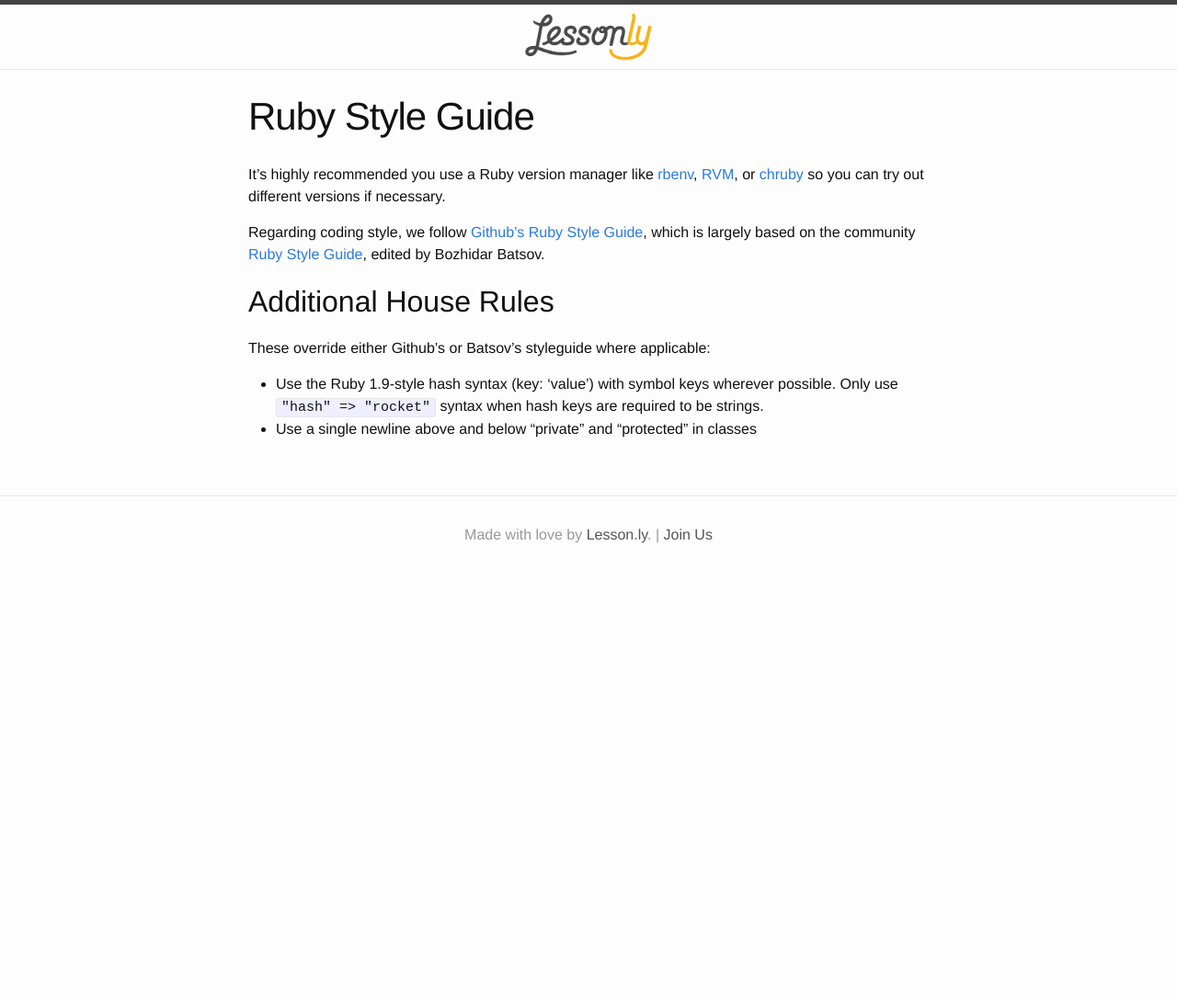
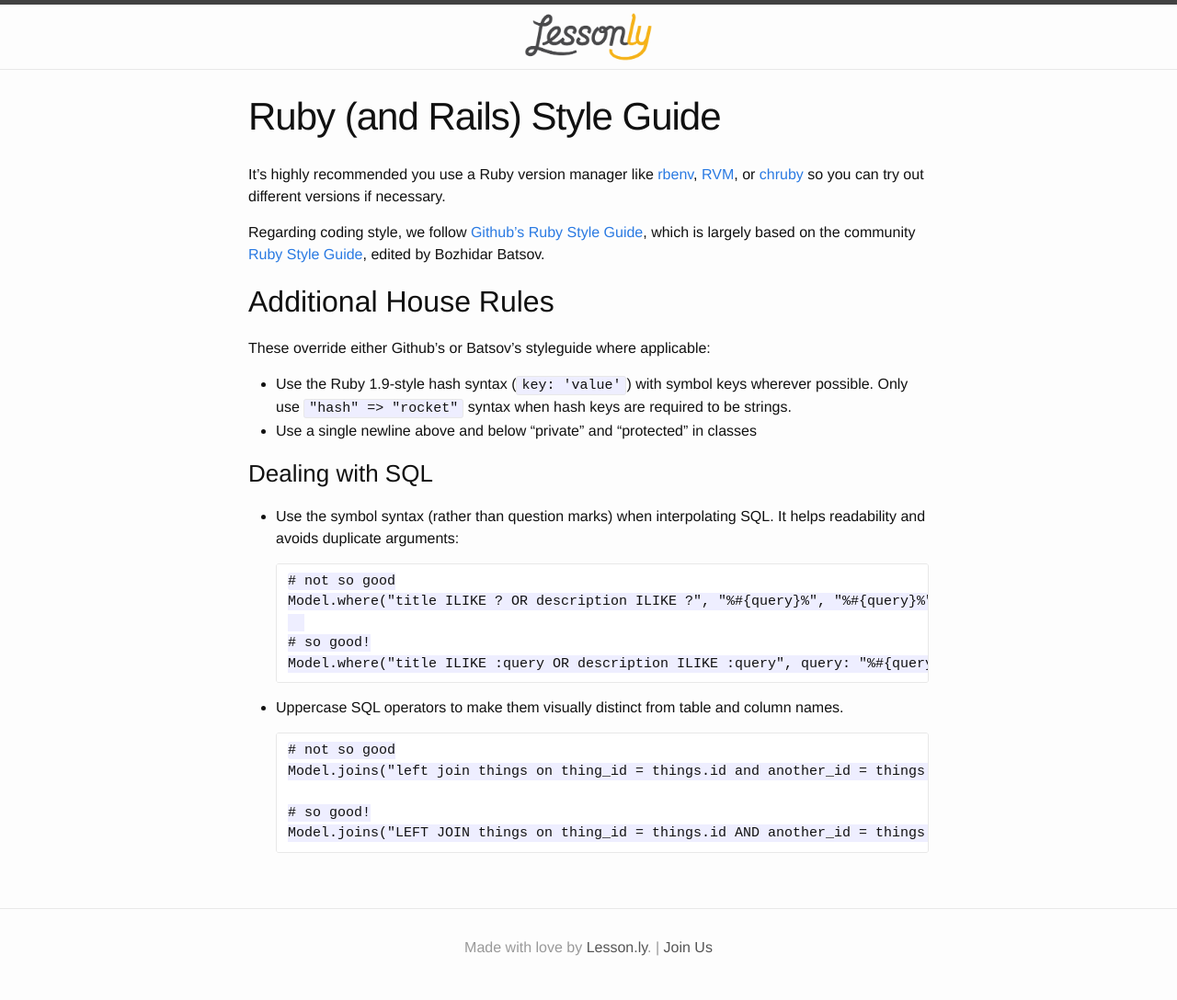
Before and after one commit to isabella232/lessonly.github.io, a Jekyll site: the page built from ruby-styleguide.md, in a window 1280 px wide. Shown: the whole page at 92% size. Built offline with Jekyll 4.4.1, drawn with Linux system fonts in a browser that asks for light colours; before the commit the page ends 900 px from its top, so only the background shows below that.

Commit message:
Add some SQL-related Ruby house rules
And rename it “Ruby (and Rails) Styleguide for now)

```diff
--- a/ruby-styleguide.md
+++ b/ruby-styleguide.md
@@ -1,6 +1,6 @@
 ---
 layout: page
-title: Ruby Style Guide
+title: Ruby (and Rails) Style Guide
 permalink: /ruby/
 ---
 
@@ -12,5 +12,23 @@
 
 These override either Github's or Batsov's styleguide where applicable:
 
-- Use the Ruby 1.9-style hash syntax (key: 'value') with symbol keys wherever possible. Only use `"hash" => "rocket"` syntax when hash keys are required to be strings.
+- Use the Ruby 1.9-style hash syntax (`key: 'value'`) with symbol keys wherever possible. Only use `"hash" => "rocket"` syntax when hash keys are required to be strings.
 - Use a single newline above and below "private" and "protected" in classes
+
+### Dealing with SQL
+
+- Use the symbol syntax (rather than question marks) when interpolating SQL. It helps readability and avoids duplicate arguments:
+
+      # not so good
+      Model.where("title ILIKE ? OR description ILIKE ?", "%#{query}%", "%#{query}%")
+
+      # so good!
+      Model.where("title ILIKE :query OR description ILIKE :query", query: "%#{query}%")
+
+- Uppercase SQL operators to make them visually distinct from table and column names.
+
+      # not so good
+      Model.joins("left join things on thing_id = things.id and another_id = things.another_id")
+
+      # so good!
+      Model.joins("LEFT JOIN things on thing_id = things.id AND another_id = things.another_id")
```
